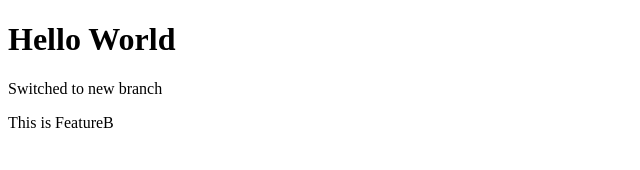
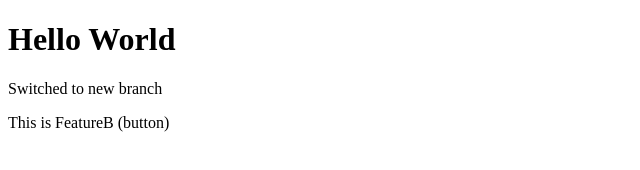
Before and after one commit to Thulasivenu/LocalRepo, a plain HTML site: page index.html in a window 1280 px wide. Shown: the full height of the page, 0-640 px from the left. Drawn offline with Linux system fonts and the light colour scheme.

```diff
--- a/index.html
+++ b/index.html
@@ -8,6 +8,6 @@
 <body>
     <h1>Hello World</h1>
     <p>Switched to new branch</p>
-    <p>This is FeatureB</p>
+    <p>This is FeatureB (button)</p>
 </body>
 </html>
```
